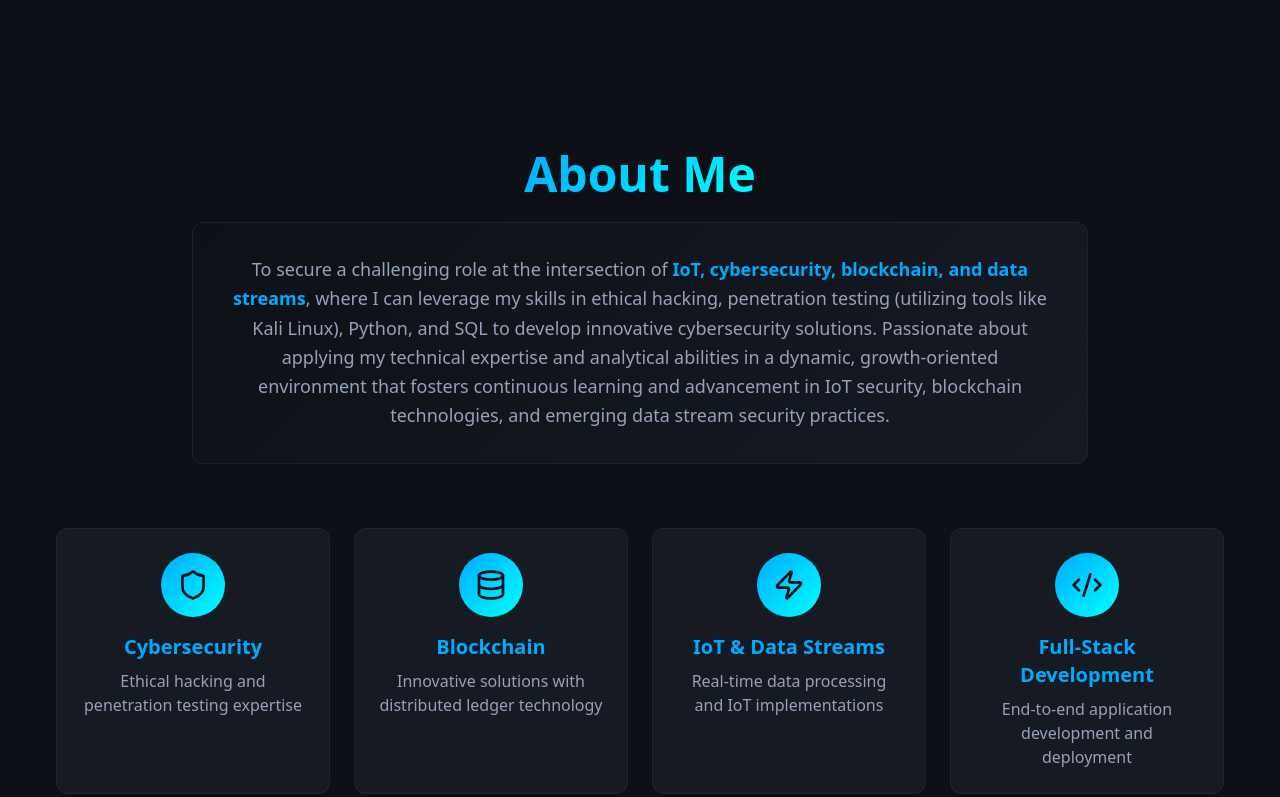
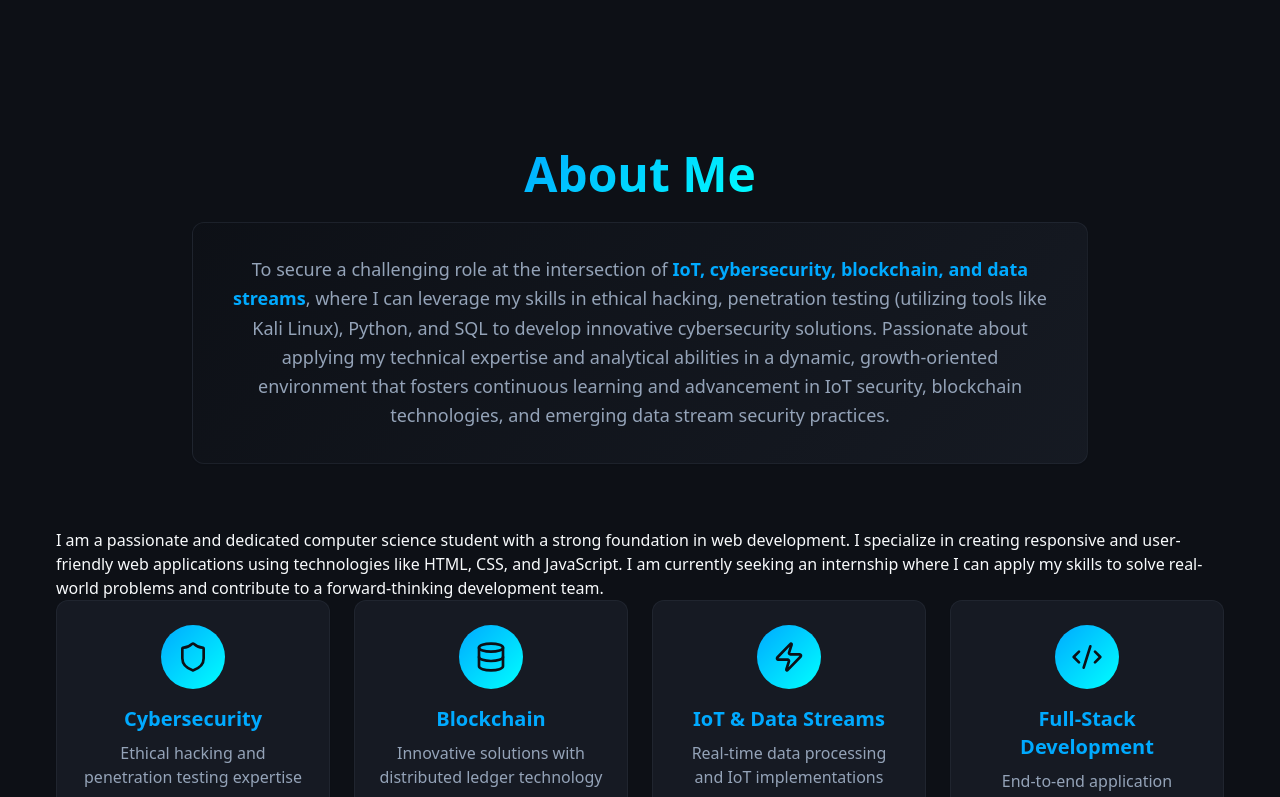
Before and after one commit to Srujanapolisetti/quick-resume-port, a React (Vite) app: page / in a window 1280 px wide. Shown: the part 730-1527 px from the top of the page. Built offline with nearby package versions, Linux system fonts and the light colour scheme.

Commit message:
Update AboutSection.tsx

```diff
--- a/src/components/AboutSection.tsx
+++ b/src/components/AboutSection.tsx
@@ -46,7 +46,9 @@ const AboutSection = () => {
             </Card>
           </div>
         </div>
-
+       <p class="lead">
+  I am a passionate and dedicated computer science student with a strong foundation in web development. I specialize in creating responsive and user-friendly web applications using technologies like HTML, CSS, and JavaScript. I am currently seeking an internship where I can apply my skills to solve real-world problems and contribute to a forward-thinking development team.
+</p>
         <div className="grid md:grid-cols-2 lg:grid-cols-4 gap-6">
           {highlights.map((item, index) => (
             <Card key={index} className="transition-smooth hover:scale-105 hover:glow-accent border-border/50">
```
